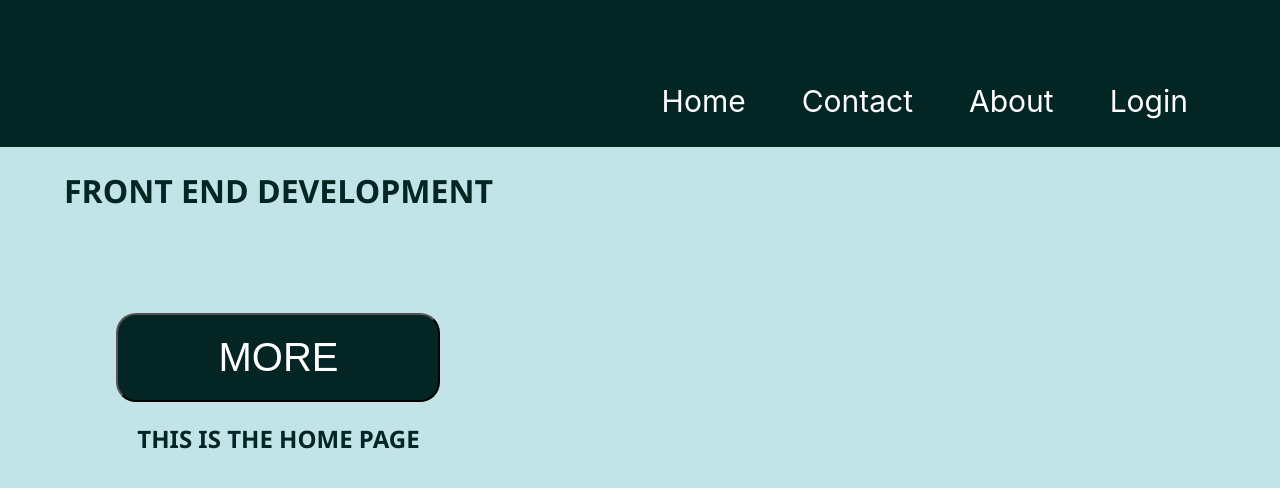
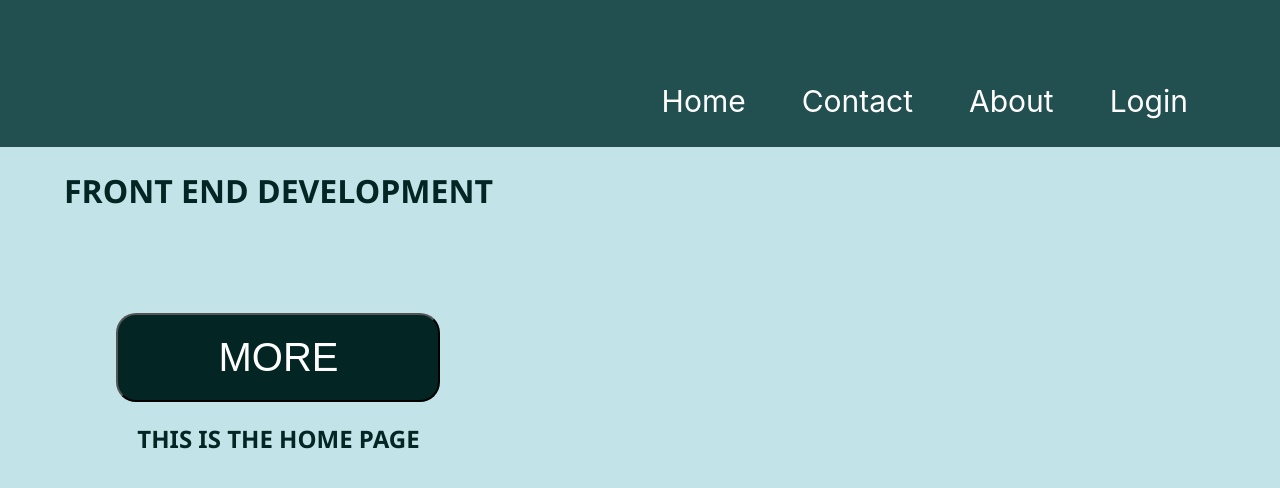
Before and after one commit to Palevu4real/mytest, a React (Create React App) app: page / in a window 1280 px wide. Shown: the top 488 px of the page. Built offline with nearby package versions, Linux system fonts and the light colour scheme.

Commit message:
Update index.css

```diff
--- a/src/index.css
+++ b/src/index.css
@@ -26,7 +26,7 @@ border-radius: 20px;
 
 nav{
 
-  background-color:  rgb(3, 37, 36);
+   background: #224f4f;
   padding:5%;
   font-size: larger;
 
```
